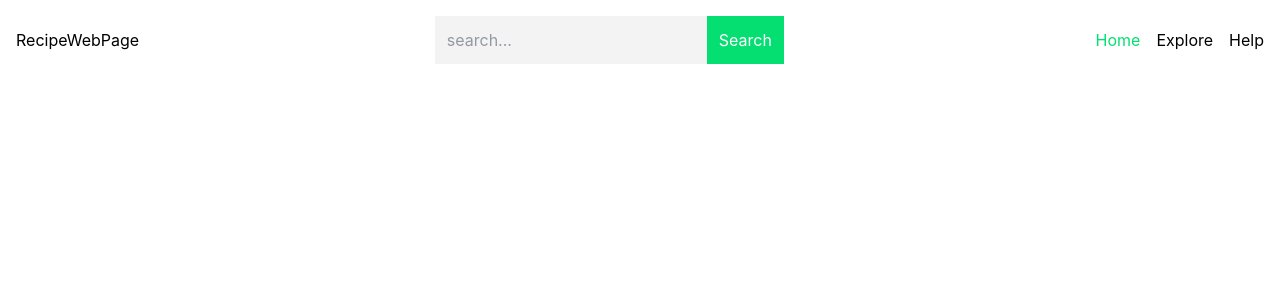
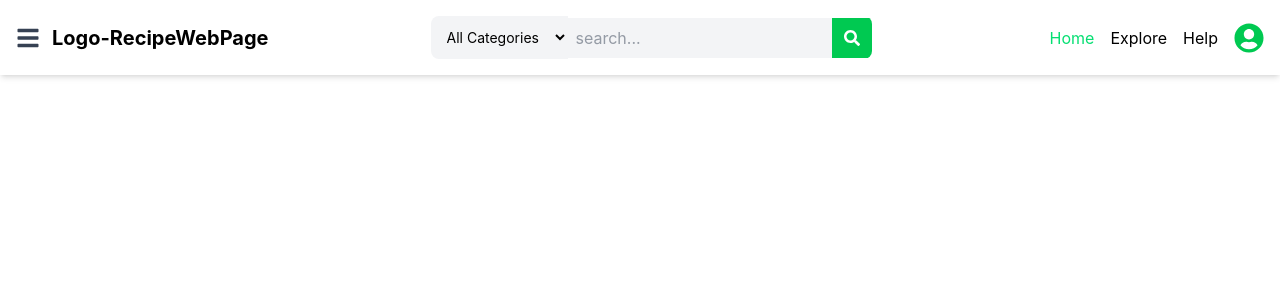
Before and after one commit to Rasmeh27/template-recipe-webpage-React, a React (Vite) app: page / in a window 1280 px wide. Shown: the top 300 px of the page. Built offline with nearby package versions, Linux system fonts and the light colour scheme.

Commit message:
Header (incomplete II)

```diff
--- a/package.json
+++ b/package.json
@@ -13,6 +13,7 @@
     "@tailwindcss/vite": "^4.0.5",
     "react": "^19.0.0",
     "react-dom": "^19.0.0",
+    "react-icons": "^5.4.0",
     "tailwindcss": "^4.0.5"
   },
   "devDependencies": {
--- a/src/components/Header.jsx
+++ b/src/components/Header.jsx
@@ -1,20 +1,29 @@
 import React from "react"
+import { FaSearch, FaBars, FaUserCircle } from "react-icons/fa";
 
+/*Learning React Js and TailwindCSS: This is a component for to watch the header with his options */
 function Header() {
     return (
-      <header className="bg-white p-4">
+        <header className="bg-white p-4 shadow-md">
             <nav className="flex items-center justify-between">
-            <div>
-                <h1 className="text-black">RecipeWebPage</h1>
+                {/* Logo y menú */}
+                <div className="flex items-center justify-between">
+                <FaBars className="text-gray-700 text-2xl mr-3 cursor-pointer" />
+                    <h1 className="text-black text-xl font-bold">Logo-RecipeWebPage</h1>
                 </div>
-        <div>
-            <input type="text" id="text" placeholder="search..." className="bg-input pl-3 p-3 text-gray-700" />
-            <button className="bg-green-400 text-white p-3">Search</button>
+                {/* Search */}
+                <div className="flex items-center border-gray-300 rounded-lg overflow-hidden">
+                    <select className="bg-gray-100 p-3 border-gray-300 text-sm text-black outline-none cursor-pointer" id="category">
+                        <option>All Categories</option>
+                    </select>
+                    <input type="text" id="text" placeholder="search..." className="bg-gray-100 p-2 text-gray-700 outline-none"/>
+                    <button className="bg-green-500 p-3 px-3 text-white cursor-pointer"><FaSearch></FaSearch></button>
                 </div>
                 <ul className="flex items-center justify-between">
                     <li className="ml-4 text-green-400"><a href="#home">Home</a></li>
-                <li className="ml-4 text-black"><a href="#home">Explore</a></li>
-                <li className="ml-4 text-black"><a href="#home">Help</a></li>
+                    <li className="ml-4 text-black"><a href="#explore">Explore</a></li>
+                    <li className="ml-4 text-black"><a href="#help">Help</a></li>
+                    <li><FaUserCircle className="ml-4 text-green-500 text-3xl cursor-pointer"></FaUserCircle></li>
                 </ul>
             </nav>
         </header>
```
Also changed, not shown: 1 other file (tests, documents, lock files or other folders). Lines whose indentation alone changed are shown as unchanged.
